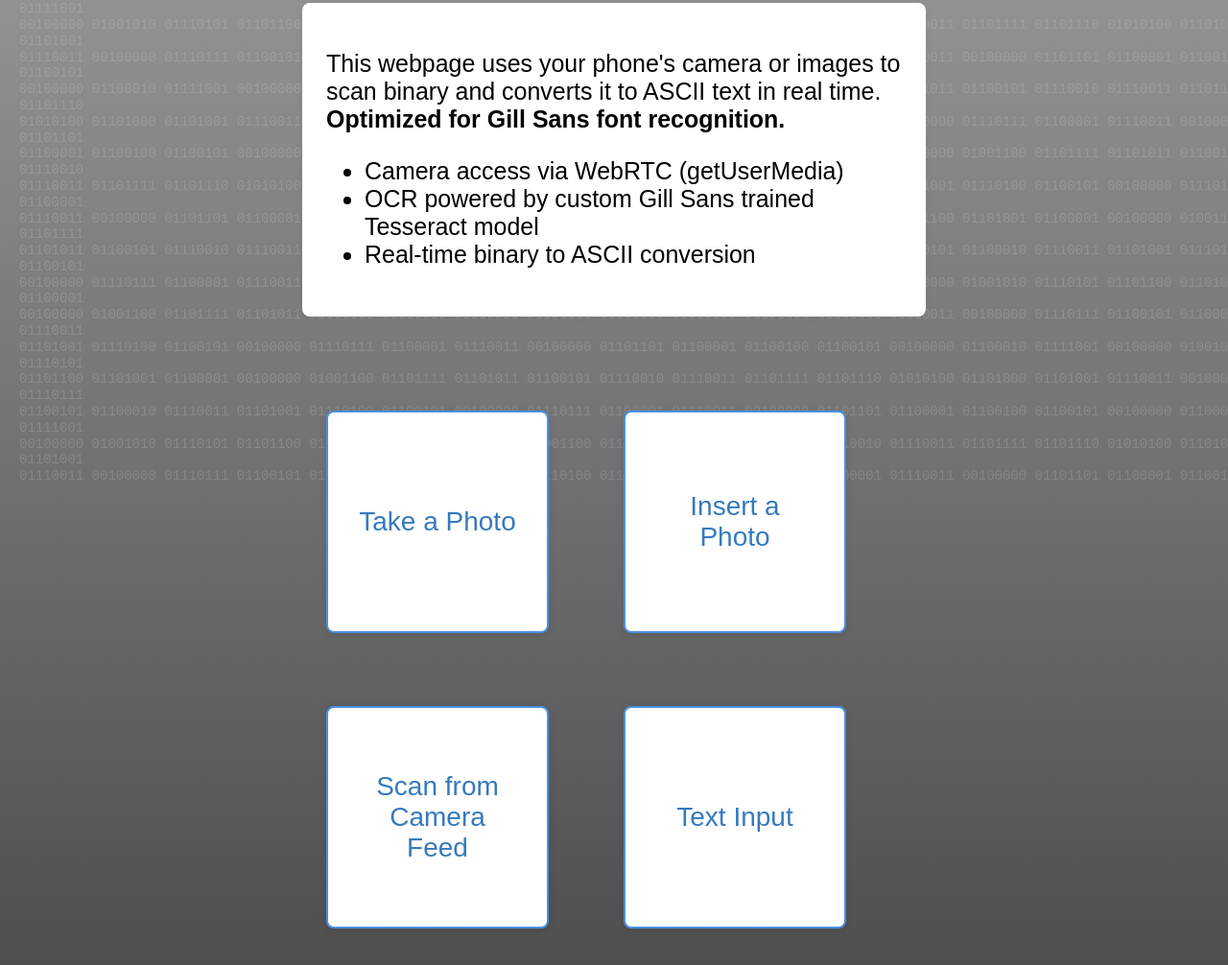
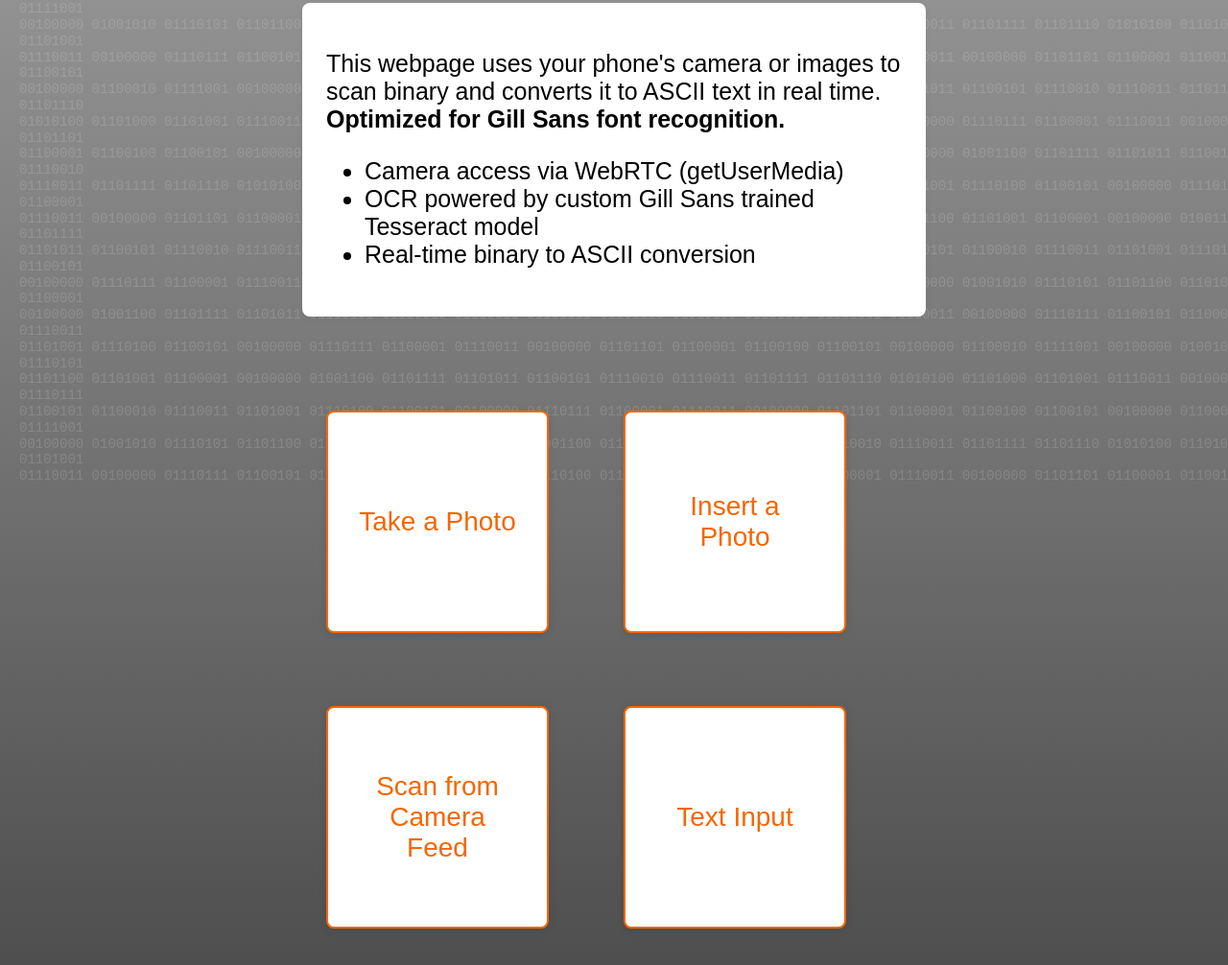
Before and after one commit to JLokerson/Binary-Decoder-Website-Mockup, a plain HTML site: page index.html in a window 1280 px wide. Shown: the part 338-1344 px from the top of the page at 96% size. Drawn offline with Linux system fonts and the light colour scheme; a script that the page names is missing.

Commit message:
ui color changes

```diff
--- a/index.html
+++ b/index.html
@@ -10,6 +10,29 @@
             background: linear-gradient(to bottom, #A8A8A8 0%, #4e4e4e 100%);
             min-height: 100vh;
             position: relative;
+        }
+
+        /* Orange button styling */
+        .option-btn, .back-btn, #captureBtn {
+            color: #F56600 !important;
+            border: 2px solid #F56600 !important;
+            background-color: white
+        }
+
+        .option-btn:hover, .back-btn:hover, #captureBtn:hover {
+            background-color: #F56600 !important;
+            color: white !important;
+        }
+
+        button {
+            color: #F56600;
+            border: 2px solid #F56600;
+            background-color: transparent;
+        }
+
+        button:hover {
+            background-color: #F56600;
+            color: white;
         }
     </style>
 </head>
```
